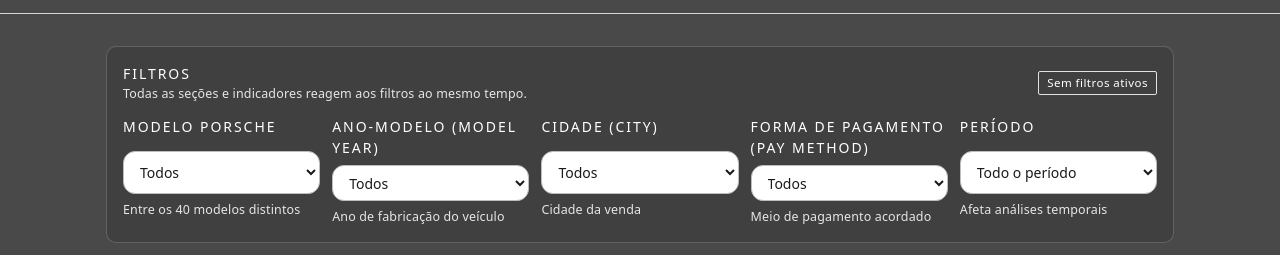
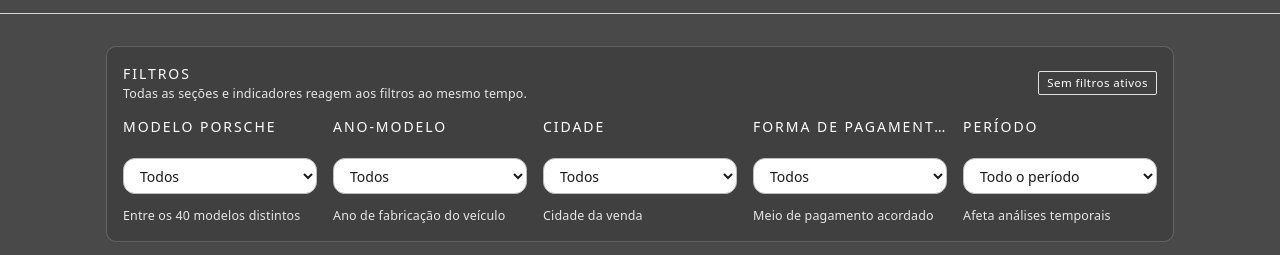
Before and after one commit to fmpico/porsche-sales-intelligence, a plain HTML site: page index.html in a window 1280 px wide. Shown: the part 539-794 px from the top of the page. Drawn offline with Linux system fonts and the light colour scheme.

Commit message:
Add files via upload

```diff
--- a/index.html
+++ b/index.html
@@ -1108,6 +1108,14 @@ body .filters-bar .filter-select option { background: #FFFFFF; color: #1A1A1A; }
 body .filters-bar .filter-select:disabled { background: #F2F2F2; color: #1A1A1A; }
 body .filters-bar label { color: #FFFFFF !important; }
 body .filters-bar .hint { color: #E6E6E6 !important; }
+.filters-bar .cols-5 { display: grid; grid-template-columns: repeat(5, minmax(0, 1fr)); gap: 16px; }
+.filters-bar .field { display: flex; flex-direction: column; min-width: 0; height: 100%; box-sizing: border-box; }
+.filters-bar .field .hint { margin-top: 6px; }
+.filters-bar .field > label { display: block; min-height: 2.6em; white-space: nowrap; overflow: hidden; text-overflow: ellipsis; }
+.filters-bar select.filter-select { width: 100%; box-sizing: border-box; min-width: 0; }
+.filters-bar #filterCount { margin-right: 0; margin-top: 0; }
+@media (max-width: 1100px) { .filters-bar .cols-5 { grid-template-columns: repeat(2, minmax(0, 1fr)); } }
+@media (max-width: 640px) { .filters-bar .cols-5 { grid-template-columns: minmax(0, 1fr); } }
 body .btn[data-variant="outline"], body .btn[data-variant="ghost"] { color: #FFFFFF; border-color: rgba(255,255,255,0.18); background: rgba(0,0,0,0.2); }
 body .shell-table th, body .shell-table td { color: #FFFFFF; border-color: rgba(255,255,255,0.18); background: rgba(0,0,0,0.2); }
 body .hint, body .muted, body .kpi-label, body .page-header p, body .shell-footer p { color: #E6E6E6 !important; }
@@ -1222,17 +1230,17 @@ body { background: #fff; }
 <span class="hint">Entre os 40 modelos distintos</span>
 </div>
 <div class="field">
-<label for="fYear" class="text-xs label-caps">Ano-modelo (Model Year)</label>
+<label for="fYear" class="text-xs label-caps">ANO-MODELO</label>
 <select class="input filter-select" id="fYear"></select>
 <span class="hint">Ano de fabricação do veículo</span>
 </div>
 <div class="field">
-<label for="fCity" class="text-xs label-caps">Cidade (City)</label>
+<label for="fCity" class="text-xs label-caps">CIDADE</label>
 <select class="input filter-select" id="fCity"></select>
 <span class="hint">Cidade da venda</span>
 </div>
 <div class="field">
-<label for="fPay" class="text-xs label-caps">Forma de pagamento (Pay method)</label>
+<label for="fPay" class="text-xs label-caps">FORMA DE PAGAMENTO</label>
 <select class="input filter-select" id="fPay"></select>
 <span class="hint">Meio de pagamento acordado</span>
 </div>
```
